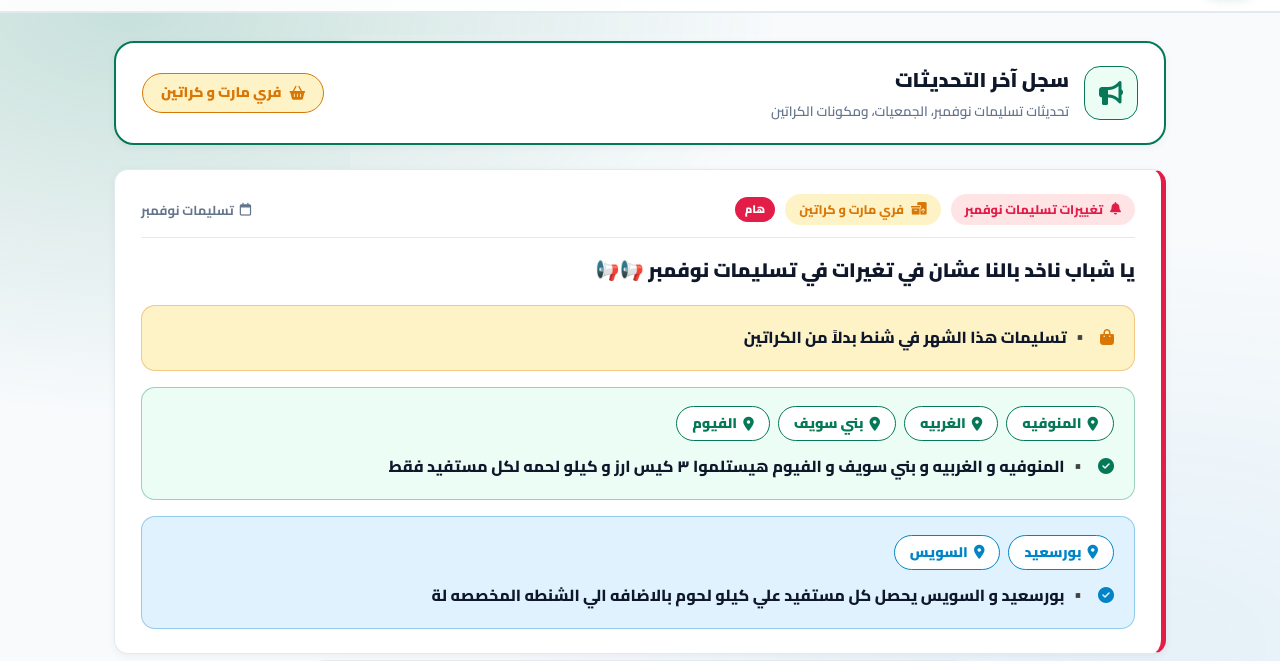
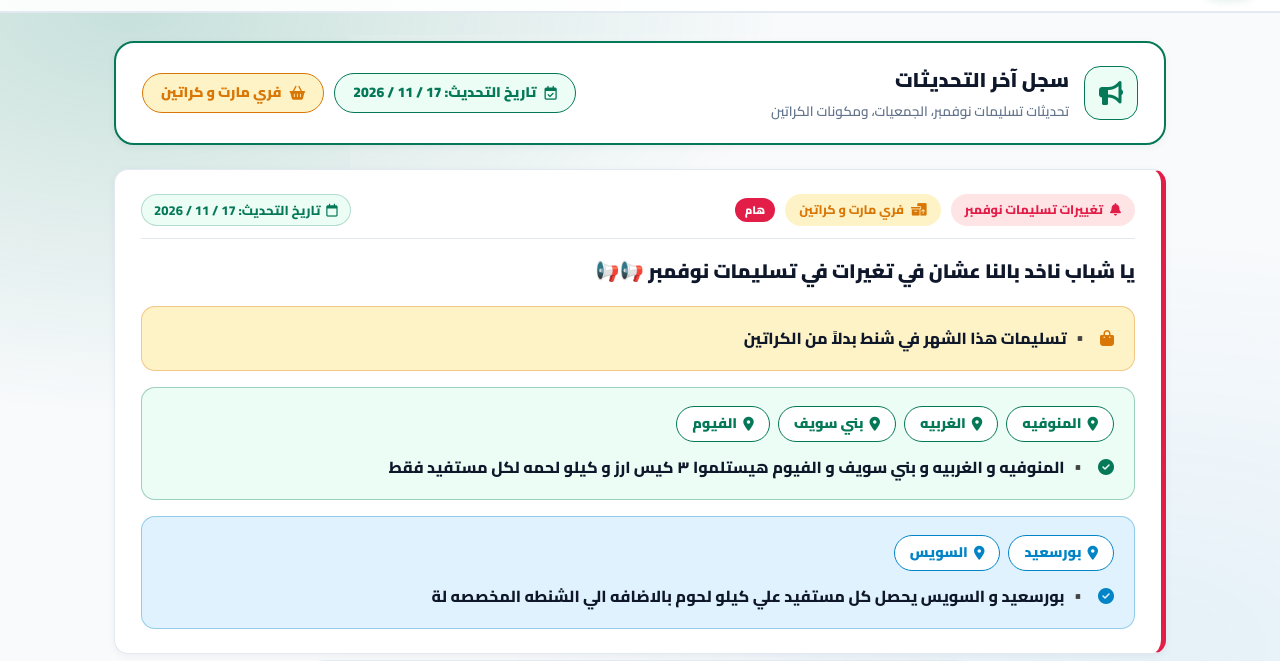
Before and after one commit to ahmedadelgin-cpu/ahmedhassan, a plain HTML site: page update.html in a window 1280 px wide. Shown: the part 75-736 px from the top of the page. Drawn offline with Linux system fonts and the light colour scheme.

Commit message:
Update update.html

```diff
--- a/update.html
+++ b/update.html
@@ -265,6 +265,26 @@
             font-weight: 600;
         }
 
+        .intro-badges-group {
+            display: flex;
+            align-items: center;
+            gap: 10px;
+            flex-wrap: wrap;
+        }
+
+        .update-date-badge {
+            background: var(--primary-light);
+            color: var(--primary);
+            border: 1.5px solid var(--primary);
+            padding: 7px 18px;
+            border-radius: var(--radius-full);
+            font-size: 14px;
+            font-weight: 900;
+            display: inline-flex;
+            align-items: center;
+            gap: 8px;
+        }
+
         .program-tag-badge {
             background: var(--accent-orange-light);
             color: var(--accent-orange);
@@ -372,8 +392,12 @@
 
         .update-date {
             font-size: 13px;
-            font-weight: 700;
-            color: var(--text-muted);
+            font-weight: 800;
+            color: var(--primary);
+            background: var(--primary-light);
+            padding: 4px 12px;
+            border-radius: var(--radius-full);
+            border: 1px solid rgba(4, 120, 87, 0.25);
             display: inline-flex;
             align-items: center;
             gap: 6px;
@@ -640,9 +664,15 @@
                 <p>تحديثات تسليمات نوفمبر، الجمعيات، ومكونات الكراتين</p>
             </div>
         </div>
-        <div class="program-tag-badge">
-            <i class="fa-solid fa-basket-shopping"></i>
-            <span>فري مارت و كراتين</span>
+        <div class="intro-badges-group">
+            <div class="update-date-badge">
+                <i class="fa-regular fa-calendar-check"></i>
+                <span>تاريخ التحديث: 17 / 11 / 2026</span>
+            </div>
+            <div class="program-tag-badge">
+                <i class="fa-solid fa-basket-shopping"></i>
+                <span>فري مارت و كراتين</span>
+            </div>
         </div>
     </div>
 
@@ -661,7 +691,7 @@
                     <span class="badge-new">هام</span>
                 </div>
                 <span class="update-date">
-                    <i class="fa-regular fa-calendar"></i> تسليمات نوفمبر
+                    <i class="fa-regular fa-calendar"></i> تاريخ التحديث: 17 / 11 / 2026
                 </span>
             </div>
 
@@ -709,7 +739,7 @@
                     <span class="badge-new">انتبه قبل تسجيل شكوى</span>
                 </div>
                 <span class="update-date">
-                    <i class="fa-solid fa-box-open"></i> مراجعة المكونات
+                    <i class="fa-regular fa-calendar"></i> تاريخ التحديث: 17 / 11 / 2026
                 </span>
             </div>
 
```
